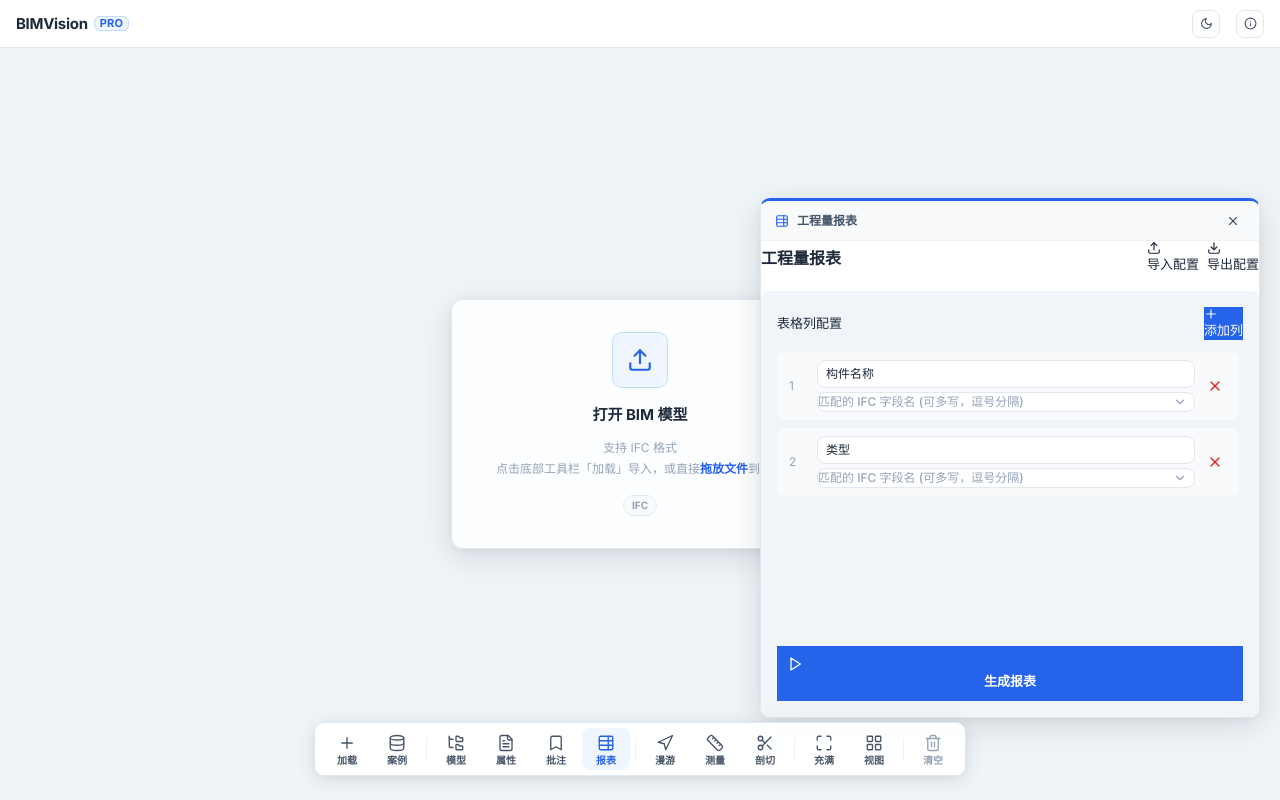
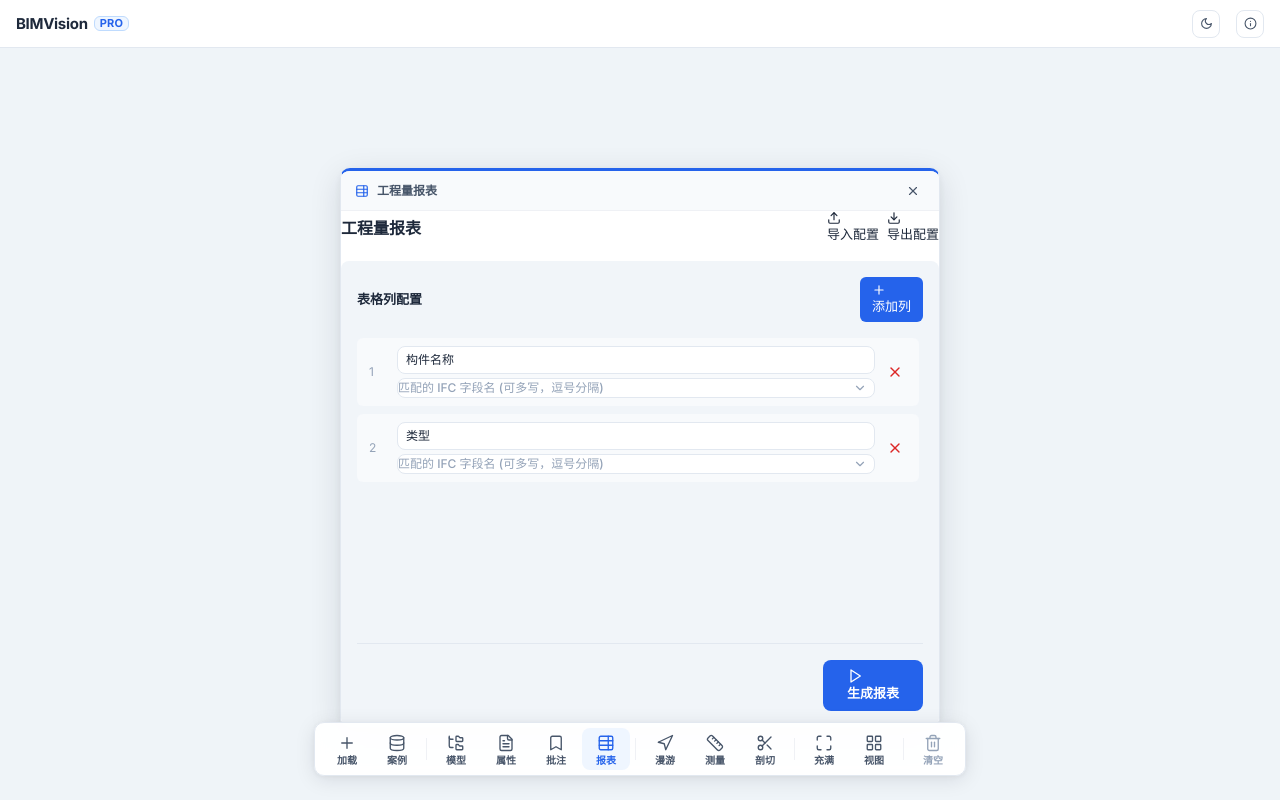
Before and after one commit to zly258/ifc-viewer-pro, a React (Vite) app: page / in a window 1280 px wide. Both pictures are taken after a click on the button "报表". Built offline with nearby package versions, Linux system fonts and the light colour scheme.

Commit message:
style: 优化子工具栏为气泡风格，优化面板默认位置与工程量报表布局

```diff
--- a/App.tsx
+++ b/App.tsx
@@ -285,7 +285,7 @@ const App: React.FC = () => {
           icon={Bookmark}
           isOpen={showBcfPanel}
           onClose={() => setShowBcfPanel(false)}
-          initialPosition={{ x: Math.max(20, window.innerWidth - 340), y: 540 }}
+          initialPosition={{ x: Math.max(20, window.innerWidth - 340), y: 120 }}
           initialSize={{ w: 320, h: 480 }}
         >
           <BcfPanel selectedElement={selectedElement} />
@@ -296,8 +296,8 @@ const App: React.FC = () => {
           icon={TableProperties}
           isOpen={showReportPanel}
           onClose={() => setShowReportPanel(false)}
-          initialPosition={{ x: Math.max(20, window.innerWidth - 520), y: 150 }}
-          initialSize={{ w: 500, h: 520 }}
+          initialPosition={{ x: Math.max(20, (window.innerWidth - 600) / 2), y: Math.max(20, (window.innerHeight - 560) / 2) }}
+          initialSize={{ w: 600, h: 560 }}
         >
           <ReportPanel />
         </DraggablePanel>
--- a/components/BottomToolbar.tsx
+++ b/components/BottomToolbar.tsx
@@ -225,17 +225,17 @@ const BottomToolbar: React.FC<BottomToolbarProps> = ({
 
       {/* Sub-toolbar: Section */}
       {activeTool === ViewerTool.SECTION && (
-        <div className="sub-toolbar flex flex-col gap-2.5" style={{ minWidth: 280 }}>
+        <div className="sub-toolbar flex flex-col gap-1.5" style={{ minWidth: 280 }}>
           {(['X', 'Y', 'Z'] as const).map(axis => (
-            <div key={axis} className="flex items-center gap-3">
+            <div key={axis} className="flex items-center gap-2">
               <button
                 type="button"
                 onClick={() => toggleSectionPlane(axis)}
                 style={{
-                  width: 28,
-                  height: 22,
+                  width: 24,
+                  height: 20,
                   borderRadius: 'var(--radius-sm)',
-                  fontSize: 11,
+                  fontSize: 10,
                   fontWeight: 700,
                   border: '1px solid',
                   cursor: 'pointer',
@@ -248,23 +248,23 @@ const BottomToolbar: React.FC<BottomToolbarProps> = ({
                 {axis}
               </button>
               <div
-                className="flex-1 flex flex-col gap-1"
-                style={{ opacity: activePlanes[axis] ? 1 : 0.35, transition: 'opacity 0.2s', padding: '4px 0' }}
+                className="flex-1 flex flex-col gap-0.5"
+                style={{ opacity: activePlanes[axis] ? 1 : 0.35, transition: 'opacity 0.2s', padding: '2px 0' }}
               >
                 {/* Numeric readout */}
-                <div className="flex justify-between text-[10px] font-bold text-slate-500 dark:text-slate-400 px-0.5" style={{ pointerEvents: 'none' }}>
+                <div className="flex justify-between text-[9px] font-bold text-slate-500 dark:text-slate-400 px-0.5" style={{ pointerEvents: 'none' }}>
                   <span>{planeRangeOffsets[axis].min.toFixed(1)}m</span>
                   <span>{planeRangeOffsets[axis].max.toFixed(1)}m</span>
                 </div>
 
                 {/* Dual Thumb Slider Container */}
-                <div className="relative h-6 w-full flex items-center">
+                <div className="relative h-4 w-full flex items-center">
                   {/* Background Track */}
-                  <div className="absolute left-0 right-0 h-1.5 rounded-full bg-slate-200 dark:bg-slate-700 z-0" style={{ pointerEvents: 'none' }} />
+                  <div className="absolute left-0 right-0 h-1 rounded-full bg-slate-200 dark:bg-slate-700 z-0" style={{ pointerEvents: 'none' }} />
 
                   {/* Active highlight fill range */}
                   <div
-                    className="absolute h-1.5 rounded-full bg-blue-500 dark:bg-blue-600 z-10"
+                    className="absolute h-1 rounded-full bg-blue-500 dark:bg-blue-600 z-10"
                     style={{
                       pointerEvents: 'none',
                       left: `${Math.max(0, Math.min(100, ((planeRangeOffsets[axis].min - planeRangeOffsets[axis].defaultMin) / Math.max(1, planeRangeOffsets[axis].defaultMax - planeRangeOffsets[axis].defaultMin)) * 100))}%`,
--- a/components/ReportPanel.tsx
+++ b/components/ReportPanel.tsx
@@ -266,10 +266,14 @@ const ReportPanel: React.FC = () => {
 
             {view === 'config' ? (
                 <div style={{ display: 'flex', flexDirection: 'column', flex: 1, background: 'var(--surface-2)', padding: 16, borderRadius: 'var(--radius-md)', overflow: 'hidden' }}>
-                    <div style={{ display: 'flex', justifyContent: 'space-between', alignItems: 'center', marginBottom: 12 }}>
-                        <div style={{ fontWeight: 500, fontSize: 13 }}>表格列配置</div>
-                        <button className="tool-button" onClick={addColumn} style={{ background: 'var(--brand)', color: 'white', border: 'none' }}>
-                            <Plus size={14} /> 添加列
+                    <div style={{ display: 'flex', justifyContent: 'space-between', alignItems: 'center', marginBottom: 16 }}>
+                        <div style={{ fontWeight: 600, fontSize: 13 }}>表格列配置</div>
+                        <button
+                            className="tool-button"
+                            onClick={addColumn}
+                            style={{ background: 'var(--brand)', color: 'white', border: 'none', padding: '6px 12px', borderRadius: 'var(--radius-sm)' }}
+                        >
+                            <Plus size={14} style={{ marginRight: 4 }}/> 添加列
                         </button>
                     </div>
 
@@ -303,14 +307,14 @@ const ReportPanel: React.FC = () => {
                         )}
                     </div>
 
-                    <div style={{ marginTop: 16, display: 'flex', justifyContent: 'flex-end' }}>
+                    <div style={{ marginTop: 16, display: 'flex', justifyContent: 'flex-end', borderTop: '1px solid var(--border)', paddingTop: 16 }}>
                         <button
                             className="tool-button"
                             onClick={generateReport}
                             disabled={isLoading || modelID === -1 || columns.length === 0}
-                            style={{ background: 'var(--brand)', color: 'white', border: 'none', width: '100%', justifyContent: 'center', fontWeight: 600, padding: '10px' }}
+                            style={{ background: 'var(--brand)', color: 'white', border: 'none', padding: '8px 24px', fontWeight: 600, borderRadius: 'var(--radius-md)' }}
                         >
-                            {isLoading ? '扫描中...' : <><Play size={16} /> 生成报表</>}
+                            {isLoading ? '扫描中...' : <><Play size={16} style={{ marginRight: 6 }}/> 生成报表</>}
                         </button>
                     </div>
                 </div>
--- a/index.css
+++ b/index.css
@@ -466,7 +466,7 @@ select {
 }
 
 .sub-toolbar {
-  padding: 8px;
+  padding: 6px 10px;
   pointer-events: auto;
   background: var(--panel-bg);
   border: 1px solid var(--border);
@@ -475,6 +475,35 @@ select {
   backdrop-filter: blur(12px);
   -webkit-backdrop-filter: blur(12px);
   animation: fadeInSlideUp 0.16s ease-out;
+  position: relative;
+  margin-bottom: 8px; /* space for the arrow */
+}
+
+/* Add the bubble triangle */
+.sub-toolbar::after {
+  content: '';
+  position: absolute;
+  bottom: -6px;
+  left: 50%;
+  transform: translateX(-50%);
+  width: 0;
+  height: 0;
+  border-left: 6px solid transparent;
+  border-right: 6px solid transparent;
+  border-top: 6px solid var(--border);
+}
+.sub-toolbar::before {
+  content: '';
+  position: absolute;
+  bottom: -5px;
+  left: 50%;
+  transform: translateX(-50%);
+  width: 0;
+  height: 0;
+  border-left: 6px solid transparent;
+  border-right: 6px solid transparent;
+  border-top: 6px solid var(--panel-bg);
+  z-index: 1;
 }
 
 /* 主工具栏图标按钮 */
```
